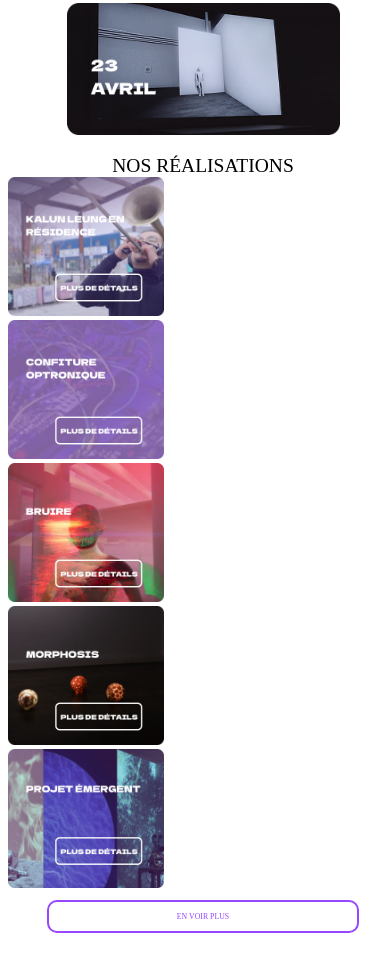
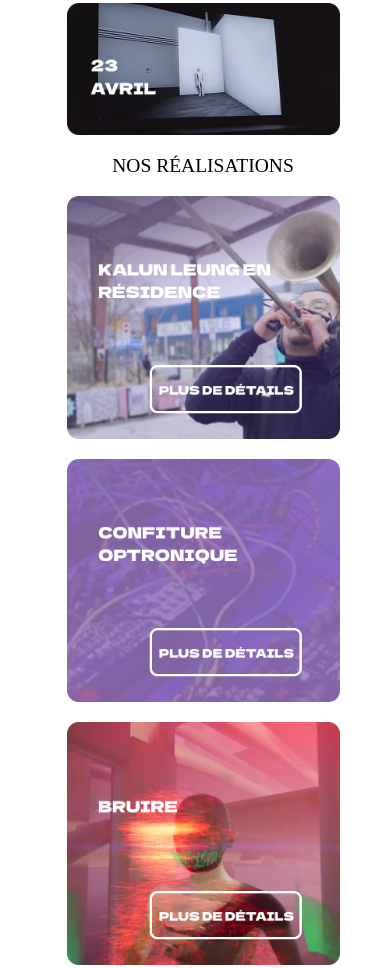
Before and after one commit to Sutol92/stanley_nathan_web2final_582-211, a plain HTML site: page index.html in a window 390 px wide. Shown: the part 571-1539 px from the top of the page. Drawn offline with Linux system fonts and the light colour scheme; a web font is replaced by a local one.

Commit message:
realisation iphone

```diff
--- a/css/main.css
+++ b/css/main.css
@@ -214,6 +214,46 @@ video {
 
 .morphosis img {
     display: none;
+}
+
+.realisation_iphone img {
+    display: block;
+    margin-left: auto;
+    margin-right: auto;
+    width: 70vw;
+    margin-top: 5vw;
+}
+
+.confiture_iphone img {
+    display: block;
+    margin-left: auto;
+    margin-right: auto;
+    width: 70vw;
+    margin-top: 5vw;
+}
+
+.bruire_iphone img {
+     display: block;
+    margin-left: auto;
+    margin-right: auto;
+    width: 70vw;
+    margin-top: 5vw;
+}
+
+.projet_iphone img {
+     display: block;
+    margin-left: auto;
+    margin-right: auto;
+    width: 70vw;
+    margin-top: 5vw;
+}
+
+.morphosis_iphone img {
+     display: block;
+    margin-left: auto;
+    margin-right: auto;
+    width: 70vw;
+    margin-top: 5vw;
 }
 
 /*ici je cree mon bouton en voir plus*/
@@ -669,6 +709,31 @@ video {
     width: 80vw;
 }
 
+.realisation_iphone img {
+    display: none;
+
+}
+
+.confiture_iphone img {
+    display: none;
+
+}
+
+.bruire_iphone img {
+     display: none;
+
+}
+
+.projet_iphone img {
+     display: none;
+
+}
+
+.morphosis_iphone img {
+     display: none;
+
+}
+
 /*fin des longue images de realisation*/
 /*ici je cree mon bouton en voir plus*/
 .bouton_A {
```
